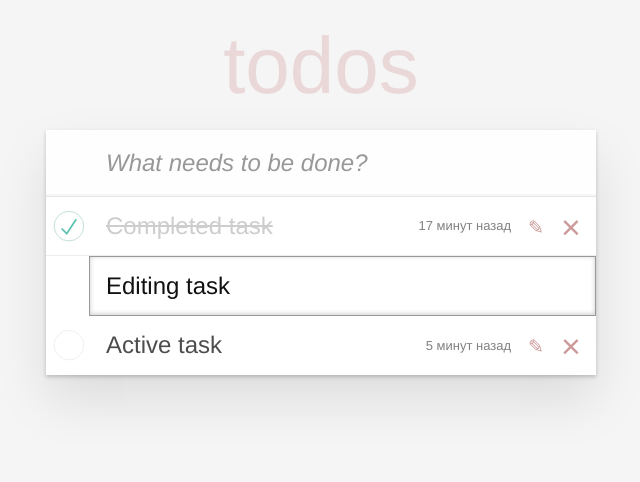
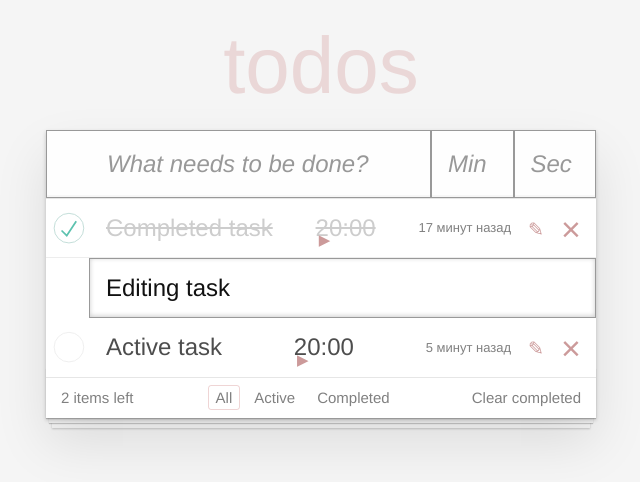
Before and after one commit to Sender60/todokata, a React (Create React App) app: page / in a window 1280 px wide. Shown: the top 482 px of the page, without its empty margins (319-959 px from the left). Built offline with nearby package versions, Linux system fonts and the light colour scheme.

Commit message:
таймер

```diff
--- a/src/App.jsx
+++ b/src/App.jsx
@@ -11,6 +11,8 @@ function App() {
       created: new Date(Date.now() - 17 * 1000 * 60),
       completed: true,
       editing: false,
+      minutes: 20,
+      seconds: 0,
     },
     {
       id: 2,
@@ -18,6 +20,8 @@ function App() {
       created: new Date(Date.now() - 5 * 1000 * 60),
       completed: false,
       editing: true,
+      minutes: 20,
+      seconds: 0,
     },
     {
       id: 3,
@@ -25,6 +29,8 @@ function App() {
       created: new Date(Date.now() - 5 * 1000 * 60),
       completed: false,
       editing: false,
+      minutes: 20,
+      seconds: 0,
     },
   ]);
 
@@ -34,7 +40,7 @@ function App() {
     setTasks(tasks.filter((task) => task.id !== id));
   };
 
-  const handleAddTask = (description) => {
+  const handleAddTask = (description, minutes, seconds) => {
     const id = tasks.length ? tasks[tasks.length - 1].id + 1 : 1;
     const created = new Date().toString();
     const completed = false;
@@ -48,21 +54,19 @@ function App() {
         created,
         completed,
         editing,
+        minutes,
+        seconds,
       },
     ]);
   };
 
   const handleToggle = (id) => {
-    setTasks(
-      tasks.map((task) => (task.id === id ? { ...task, completed: !task.completed } : task)),
-    );
+    setTasks(tasks.map((task) => (task.id === id ? { ...task, completed: !task.completed } : task)));
   };
   const tasksCompleted = tasks.filter((task) => !task.completed).length;
 
   const handleEditingTask = (id) => {
-    setTasks(
-      tasks.map((task) => (task.id === id ? { ...task, editing: true, completed: false } : task)),
-    );
+    setTasks(tasks.map((task) => (task.id === id ? { ...task, editing: true, completed: false } : task)));
   };
 
   const handleKeyDownEditingTask = (e, id, newDescription) => {
--- a/src/components/Footer.jsx
+++ b/src/components/Footer.jsx
@@ -2,19 +2,15 @@ import React from 'react';
 import propTypes from 'prop-types';
 import TasksFilter from './TasksFilter';
 
-const Footer = ({ tasksCompleted, clearTasks, filter, onFilterChange }) => {
+const Footer = ({ tasksCompleted, clearTasks, filter, onFilterChange }) => (
   <footer className="footer">
-    <span className="todo-count">
-      {tasksCompleted}
-      {tasksCompleted === 1 ? 'item' : 'items'}
-      left
-    </span>
+    <span className="todo-count">{`${tasksCompleted} ${tasksCompleted === 1 ? 'item' : 'items'} left`}</span>
     <TasksFilter filter={filter} onFilterChange={onFilterChange} />
     <button type="button" onClick={() => clearTasks()} className="clear-completed">
       Clear completed
     </button>
-  </footer>;
-};
+  </footer>
+);
 
 Footer.defaultProps = {
   tasksCompleted: 0,
--- a/src/components/NewTaskForm.jsx
+++ b/src/components/NewTaskForm.jsx
@@ -1,18 +1,79 @@
-import React from 'react';
+import React, { useState } from 'react';
 import propTypes from 'prop-types';
 
 const NewTaskForm = ({ handleAddTask }) => {
+  const [value, setValue] = useState('');
+  const [minutes, setMinutes] = useState('');
+  const [seconds, setSeconds] = useState('');
+  const [errorMinutes, setErrorMInutes] = useState('');
+  const [errorSeconds, setErrorSeconds] = useState('');
+
   const onKeyDown = (e) => {
     if (e.key === 'Enter') {
-      handleAddTask(e.target.value);
-      e.target.value = '';
+      if (errorMinutes !== '' || errorSeconds !== '') return;
+      handleAddTask(value, minutes, seconds);
+      setValue('');
+      setMinutes('');
+      setSeconds('');
     }
+  };
+
+  const handleMinutes = (e) => {
+    if (!/^\d+$/.test(e.target.value)) {
+      setErrorMInutes('Используйте цифровые значения минута');
+    } else {
+      setErrorMInutes('');
+    }
+    if (e.target.value === '') {
+      setErrorMInutes('');
+    }
+    setMinutes(e.target.value);
+  };
+
+  const handleSeconds = (e) => {
+    if (!/^\d+$/.test(e.target.value)) {
+      setErrorSeconds('Используйте цифровые значения секунда');
+    } else if (e.target.value > 59) {
+      setErrorSeconds('Не более 59 секунд');
+    } else {
+      setErrorSeconds('');
+    }
+    if (e.target.value === '') {
+      setErrorSeconds('');
+    }
+    setSeconds(e.target.value);
   };
 
   return (
     <header className="header">
       <h1>todos</h1>
-      <input className="new-todo" placeholder="What needs to be done?" onKeyDown={onKeyDown} />
+      <form className="new-todo-form" onSubmit={(e) => e.preventDefault()}>
+        <input
+          className="new-todo"
+          placeholder="What needs to be done?"
+          onChange={(e) => setValue(e.target.value)}
+          value={value}
+          onKeyDown={onKeyDown}
+        />
+        <input
+          className="new-todo-form__timer"
+          placeholder="Min"
+          onChange={(e) => handleMinutes(e)}
+          value={minutes}
+          onKeyDown={onKeyDown}
+        />
+        <input
+          className="new-todo-form__timer"
+          placeholder="Sec"
+          maxLength={2}
+          onChange={(e) => handleSeconds(e)}
+          value={seconds}
+          onKeyDown={onKeyDown}
+        />
+        <button type="submit" style={{ display: 'none' }} aria-hidden />
+      </form>
+      {errorMinutes && <p style={{ color: 'red' }}>{errorMinutes}</p>}
+      {errorSeconds && <p style={{ color: 'red' }}>{errorSeconds}</p>}
     </header>
   );
 };
--- a/src/components/Task.jsx
+++ b/src/components/Task.jsx
@@ -1,14 +1,9 @@
 import React, { useState } from 'react';
 import { formatDistanceToNowStrict } from 'date-fns';
 import { ru } from 'date-fns/locale';
+import Timer from './Timer';
 
-const Task = ({
-  task,
-  handleDeletedTask,
-  handleToggle,
-  handleEditingTask,
-  handleKeyDownEditingTask,
-}) => {
+const Task = ({ task, handleDeletedTask, handleToggle, handleEditingTask, handleKeyDownEditingTask }) => {
   const [isDescription, setDescription] = useState(task.description);
 
   let className = '';
@@ -22,7 +17,7 @@ const Task = ({
     <li className={className}>
       <div className="view">
         <input
-          id="toggle"
+          id={`toggle-${task.id}`}
           className="toggle"
           type="checkbox"
           checked={task.completed}
@@ -30,6 +25,7 @@ const Task = ({
         />
         <label htmlFor="toggle">
           <span className="description">{task.description}</span>
+          <Timer minutes={task.minutes} seconds={task.seconds} />
           <span className="created">
             {formatDistanceToNowStrict(task.created, {
               addSuffix: true,
--- /dev/null
+++ b/src/components/Timer.jsx
@@ -0,0 +1,56 @@
+import React, { useState, useEffect } from 'react';
+import useNow from '../hooks/useNow';
+
+const Timer = ({ minutes, seconds }) => {
+  const [isPaused, setIsPaused] = useState(true);
+  const [startAt, setStartAt] = useState();
+  const [initialTimer, setInitialTimer] = useState(0);
+
+  const now = useNow(100, startAt);
+  const timeFromStart = now - (startAt || now);
+  const timer = timeFromStart + initialTimer;
+  const countDown = minutes * 60 * 1000 + seconds * 1000 - timer;
+  const isCountEnd = countDown <= 0;
+
+  const toggleTimer = () => {
+    if (startAt) {
+      setInitialTimer(timer);
+      setStartAt();
+    } else {
+      setStartAt(Date.now());
+    }
+  };
+
+  useEffect(() => {
+    if (isCountEnd) {
+      setIsPaused(true);
+      toggleTimer();
+    }
+  }, [isCountEnd]);
+
+  const handlePausePlay = () => {
+    setIsPaused(!isPaused);
+    toggleTimer();
+  };
+
+  const minutesTimer = isCountEnd ? 0 : Math.floor(countDown / (60 * 1000));
+  const secondsTimer = isCountEnd ? 0 : Math.floor((countDown % (60 * 1000)) / 1000);
+
+  return (
+    <span className="description">
+      {isPaused && (
+        <button
+          type="button"
+          className="icon icon-play"
+          aria-label="play"
+          onClick={handlePausePlay}
+          disabled={countDown <= 0}
+        />
+      )}
+      {!isPaused && <button type="button" className="icon icon-pause" aria-label="pause" onClick={handlePausePlay} />}
+      {`${minutesTimer}:${secondsTimer.toString().padStart(2, '0')}`}
+    </span>
+  );
+};
+
+export default Timer;
--- /dev/null
+++ b/src/hooks/useNow.js
@@ -0,0 +1,22 @@
+import { useLayoutEffect, useRef, useState } from 'react';
+
+export default function useNow(updateInterval, enabled, cb) {
+  const cbRef = useRef(cb);
+  cbRef.current = cb;
+  const [now, setNow] = useState(Date.now());
+  useLayoutEffect(() => {
+    if (!enabled) {
+      return;
+    }
+    setNow(Date.now());
+    const interval = setInterval(() => {
+      setNow(Date.now());
+    }, updateInterval);
+
+    // eslint-disable-next-line consistent-return
+    return () => {
+      clearInterval(interval);
+    };
+  }, [updateInterval, enabled]);
+  return now;
+}
--- a/src/index.css
+++ b/src/index.css
@@ -25,7 +25,11 @@ button::-moz-focus-inner {
 }
 
 body {
-    font: 14px 'Helvetica Neue', Helvetica, Arial, sans-serif;
+  font:
+    14px 'Helvetica Neue',
+    Helvetica,
+    Arial,
+    sans-serif;
   line-height: 1.4em;
   background: #f5f5f5;
   color: #111111;
@@ -49,7 +53,9 @@ body {
   background: #fff;
   margin: 130px 0 40px 0;
   position: relative;
-    box-shadow: 0 2px 4px 0 rgba(0, 0, 0, 0.2), 0 25px 50px 0 rgba(0, 0, 0, 0.1);
+  box-shadow:
+    0 2px 4px 0 rgba(0, 0, 0, 0.2),
+    0 25px 50px 0 rgba(0, 0, 0, 0.1);
 }
 
 .todoapp input::-webkit-input-placeholder {
@@ -84,6 +90,7 @@ body {
 }
 
 .new-todo,
+.new-todo-form .new-todo-form__timer,
 .edit {
   position: relative;
   margin: 0;
@@ -101,11 +108,22 @@ body {
   -moz-osx-font-smoothing: grayscale;
 }
 
-.new-todo {
+.new-todo,
+.new-todo-form .new-todo-form__timer {
   padding: 16px 16px 16px 60px;
   border: none;
   background: rgba(0, 0, 0, 0.003);
   box-shadow: inset 0 -2px 1px rgba(0, 0, 0, 0.03);
+  border: 1px solid #999;
+}
+
+.new-todo {
+  width: 70%;
+}
+
+.new-todo-form .new-todo-form__timer {
+  width: 15%;
+  padding-left: 16px;
 }
 
 .main {
@@ -275,6 +293,25 @@ body {
   display: none;
 }
 
+.todo-list li .icon-pause,
+.todo-list li .icon-play {
+  font-size: 18px;
+  width: 18px;
+  height: 18px;
+}
+
+.todo-list li .icon-play {
+  font-size: 15px;
+}
+
+.icon-pause:after {
+  content: '⏸';
+}
+
+.icon-play:after {
+  content: '▶';
+}
+
 .todo-list li.editing:last-child {
   margin-bottom: -1px;
 }
@@ -300,8 +337,12 @@ body {
   left: 0;
   height: 50px;
   overflow: hidden;
-    box-shadow: 0 1px 1px rgba(0, 0, 0, 0.2), 0 8px 0 -3px #f6f6f6,
-        0 9px 1px -3px rgba(0, 0, 0, 0.2), 0 16px 0 -6px #f6f6f6, 0 17px 2px -6px rgba(0, 0, 0, 0.2);
+  box-shadow:
+    0 1px 1px rgba(0, 0, 0, 0.2),
+    0 8px 0 -3px #f6f6f6,
+    0 9px 1px -3px rgba(0, 0, 0, 0.2),
+    0 16px 0 -6px #f6f6f6,
+    0 17px 2px -6px rgba(0, 0, 0, 0.2);
 }
 
 .todo-count {
```
Also changed, not shown: src/components/TaskList.jsx (+1 -7 lines), .eslintrc.json. Lines whose indentation alone changed are shown as unchanged.
